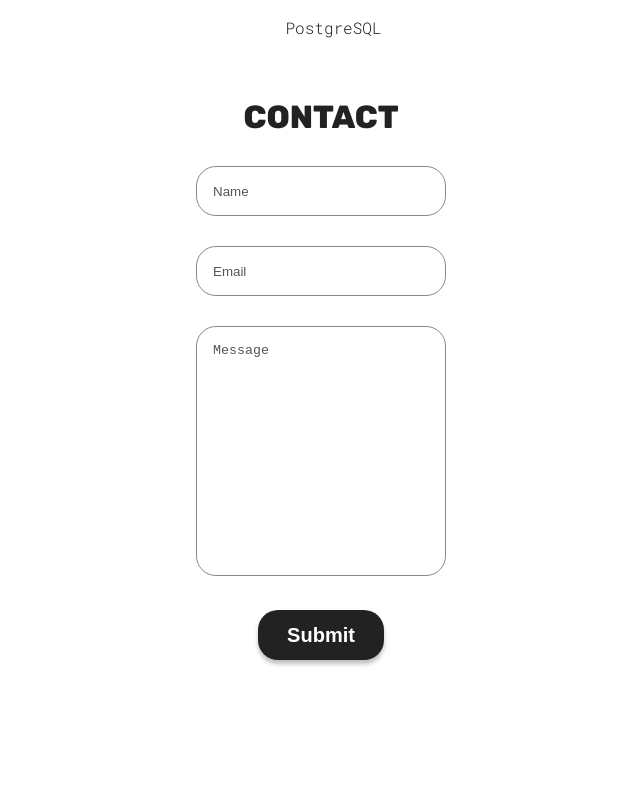
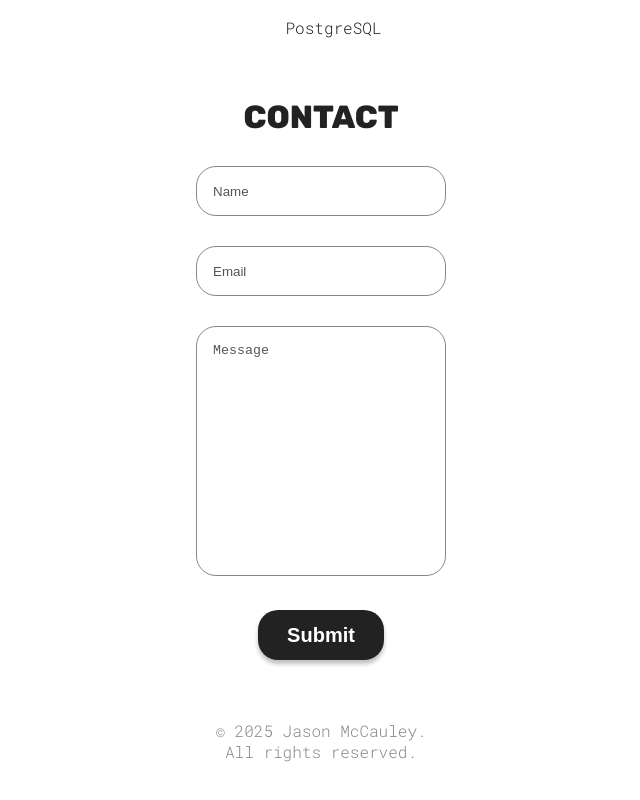
Before and after one commit to jasonmccauley/PortfolioWebsite, a React (Vite) app: page / in a window 1280 px wide. Shown: the part 2419-3219 px from the top of the page, without its empty margins (319-959 px from the left). Before the commit the page ends 3139 px from the top, so only its background shows below. Built offline with nearby package versions, Linux system fonts and the light colour scheme.

Commit message:
finished html and styling for footer section

```diff
--- a/src/App.jsx
+++ b/src/App.jsx
@@ -3,6 +3,7 @@
 import Projects from "./sections/Projects/Projects";
 import Skills from "./sections/Skills/Skills";
 import Contact from "./sections/Contact/Contact";
+import Footer from "./sections/Footer/Footer";
 
 function App() {
   return (
@@ -11,6 +12,7 @@
       <Projects/>
       <Skills/>
       <Contact/>
+      <Footer/>
     </>
   );
 };
--- /dev/null
+++ b/src/sections/Footer/Footer.jsx
@@ -0,0 +1,13 @@
+import styles from "./FooterStyles.module.css"
+
+function Footer() {
+  return (
+    <section id="footer" className={styles.container}>
+        <p>&copy; 2025 Jason McCauley. <br/>
+        All rights reserved.
+        </p>
+    </section>
+  )
+}
+
+export default Footer
--- /dev/null
+++ b/src/sections/Footer/FooterStyles.module.css
@@ -0,0 +1,7 @@
+.container{
+    text-align: center;
+    p {
+        font-size: 16px;
+        color: var(--footer-text-color);
+    }
+}
```
